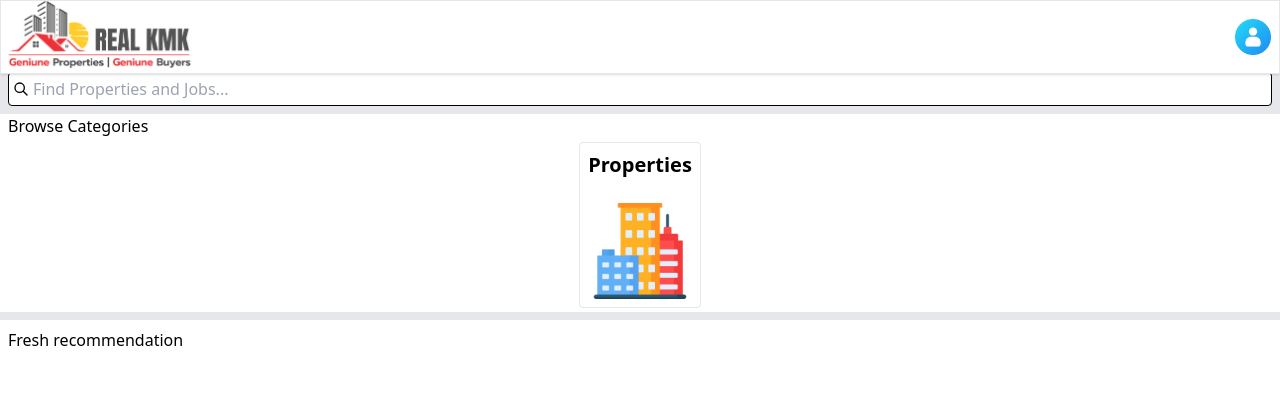
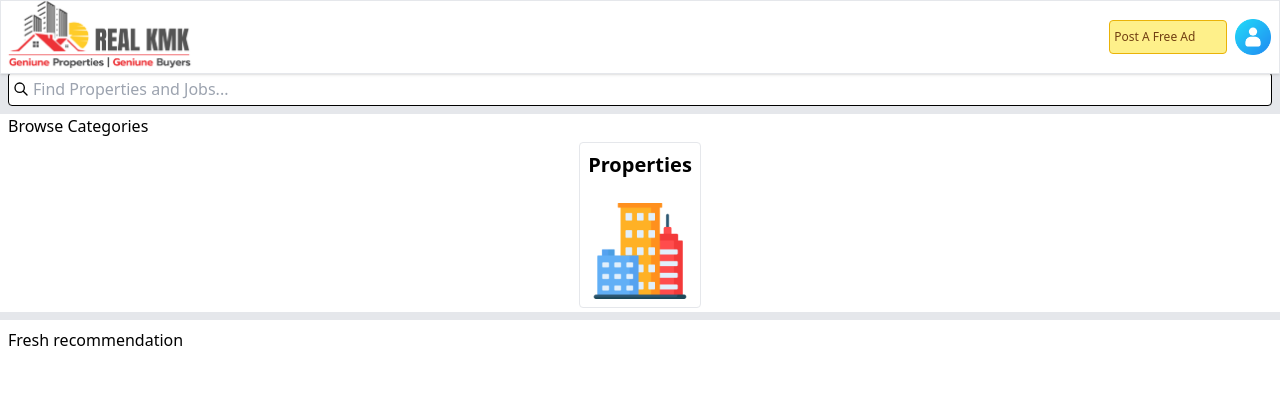
Before and after one commit to tipsyCodr/realkmk, a Laravel app: page / in a window 1280 px wide. Shown: the top 420 px of the page. Run offline with Laravel 12, Linux system fonts and the light colour scheme; data that the repository does not hold is empty; style sheets or scripts are compiled from the project's sources; some web fonts are replaced.

Commit message:
added post button on head

```diff
--- a/resources/views/components/head.blade.php
+++ b/resources/views/components/head.blade.php
@@ -14,6 +14,10 @@
             </a>
         </div>
         <div class="text-center my-2 self-center flex flex-row place-items-center px-2">
+            <a href="{{ route('listing.types', 'properties') }}"
+                class="p-1 mx-2 capitalize text-xs flex items-center bg-yellow-200 border rounded text-yellow-900 border-yellow-500  ">Post
+                a free
+                ad <i class="fa-solid fa-plus-square fa-2x pl-2 text-yellow-500"></i></a>
             {{-- <x-location-icon />
             <p><u>{{ $location }}</u></p> --}}
             <a href="{{ route('login') }}">
```
